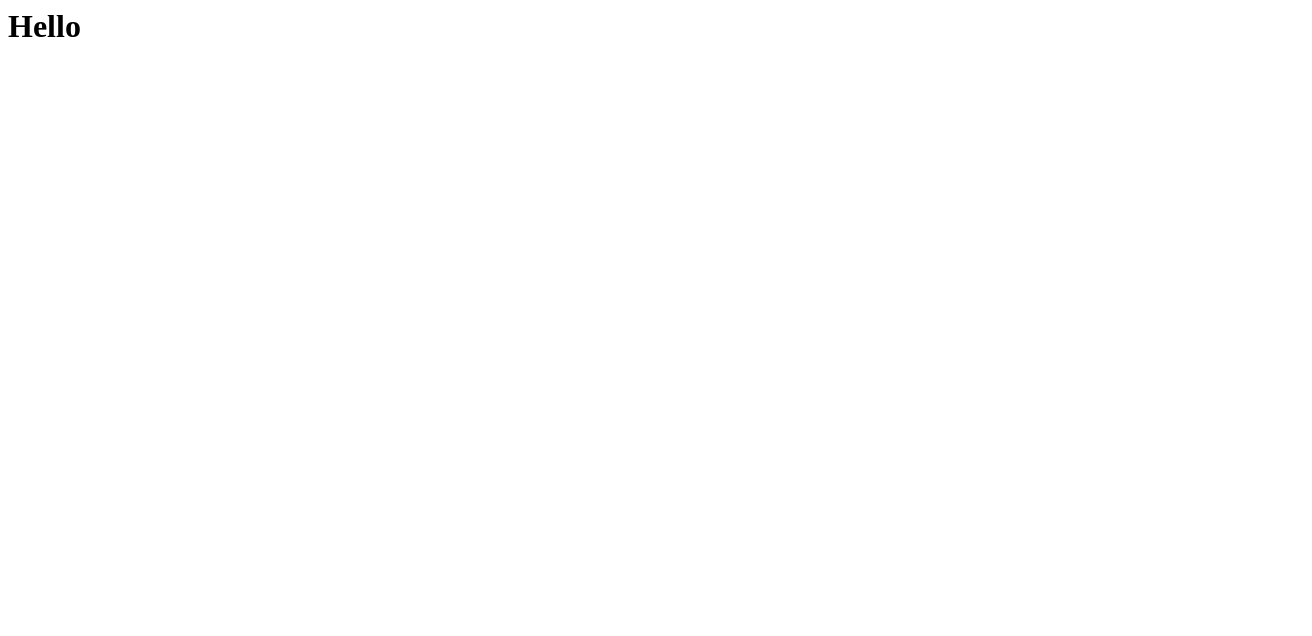
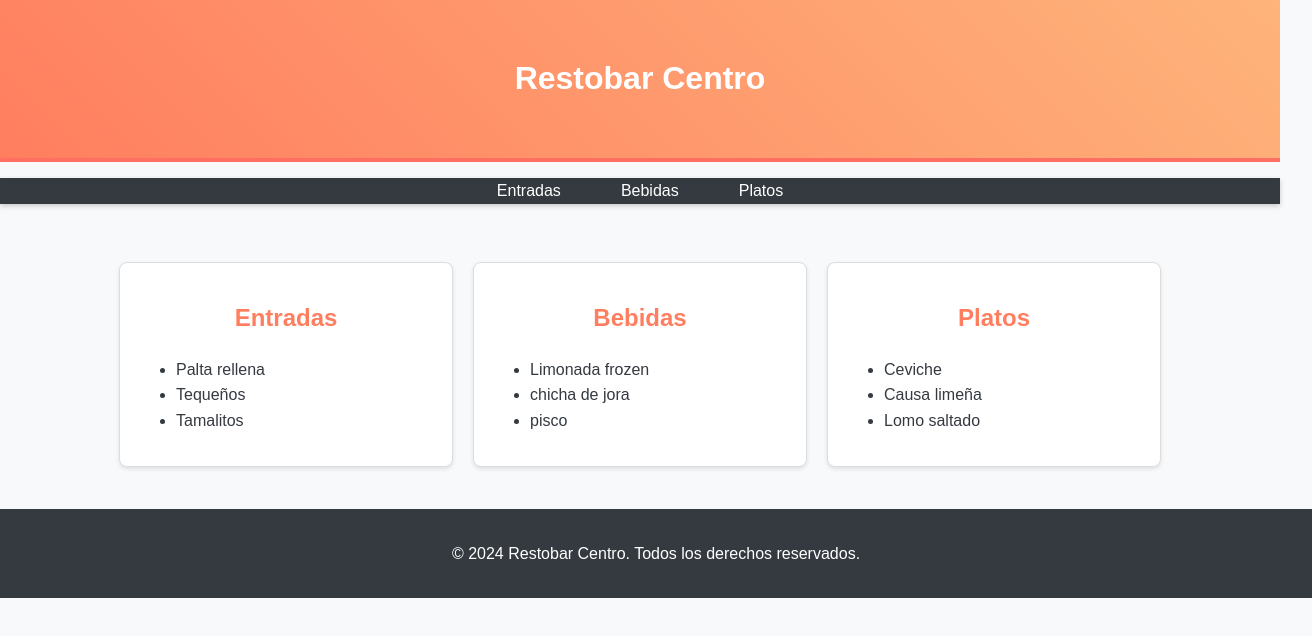
Before and after one commit to angelomendiburu/enter-ht-centro, a plain HTML site: page index.html in a window 1280 px wide. Shown: the whole page, 1312 px wide, since content can reach past the window. Drawn offline with Linux system fonts and the light colour scheme.

Commit message:
se creo home

```diff
--- a/index.html
+++ b/index.html
@@ -1 +1,140 @@
-<h1> Hello</h1>
+<!DOCTYPE html>
+<html lang="es">
+<head>
+    <meta charset="UTF-8">
+    <meta name="viewport" content="width=device-width, initial-scale=1.0">
+    <title>Restobar Centro</title>
+    <style>
+        body {
+            font-family: Arial, sans-serif;
+            margin: 0;
+            padding: 0;
+            line-height: 1.6;
+            background-color: #f8f9fa;
+            color: #343a40;
+        }
+
+        header {
+            background: linear-gradient(45deg, #ff7e5f, #feb47b);
+            color: white;
+            padding: 2rem;
+            text-align: center;
+            border-bottom: 4px solid #ff6f61;
+        }
+
+        nav {
+            background: #343a40;
+            box-shadow: 0 2px 5px rgba(0, 0, 0, 0.2);
+        }
+
+        nav ul {
+            list-style: none;
+            padding: 0;
+            display: flex;
+            justify-content: center;
+        }
+
+        nav ul li {
+            margin: 0 15px;
+        }
+
+        nav ul li a {
+            color: white;
+            text-decoration: none;
+            padding: 10px 15px;
+            transition: background 0.3s, transform 0.3s;
+        }
+
+        nav ul li a:hover {
+            background: #ff6f61;
+            border-radius: 5px;
+            transform: scale(1.1);
+        }
+
+        main {
+            display: flex;
+            flex-wrap: wrap;
+            justify-content: center;
+            padding: 2rem;
+        }
+
+        section {
+            background: white;
+            border: 1px solid #ddd;
+            border-radius: 8px;
+            padding: 1rem;
+            box-shadow: 0 2px 4px rgba(0, 0, 0, 0.1);
+            margin: 10px;
+            flex: 1 1 300px; /* Hace que las secciones tengan un tamaño mínimo y se ajusten */
+            max-width: 300px; /* Limita el ancho máximo de cada sección */
+        }
+
+        h2 {
+            color: #ff7e5f;
+            text-align: center;
+        }
+
+        footer {
+            text-align: center;
+            padding: 1rem;
+            background: #343a40;
+            color: white;
+            position: relative;
+            bottom: 0;
+            width: 100%;
+        }
+
+        @media (max-width: 600px) {
+            nav ul {
+                flex-direction: column;
+                align-items: center;
+            }
+            nav ul li {
+                margin: 5px 0;
+            }
+        }
+    </style>
+</head>
+<body>
+    <header>
+        <h1>Restobar Centro</h1>
+    </header>
+    <nav>
+        <ul>
+            <li><a href="#entradas">Entradas</a></li>
+            <li><a href="#bebidas">Bebidas</a></li>
+            <li><a href="#platos">Platos</a></li>
+        </ul>
+    </nav>
+    <main>
+        <section id="entradas">
+            <h2>Entradas</h2>
+            <ul>
+                <li>Palta rellena</li>
+                <li>Tequeños</li>
+                <li>Tamalitos</li>
+            </ul>
+        </section>
+        <section id="bebidas">
+            <h2>Bebidas</h2>
+            <ul>
+                <li>Limonada frozen</li>
+                <li>chicha de jora</li>
+                <li>pisco</li>
+            </li>
+            </ul>
+        </section>
+        <section id="platos">
+            <h2>Platos</h2>
+            <ul>
+                <li>Ceviche</li>
+                <li>Causa limeña</li>
+                <li>Lomo saltado</li>
+            </ul>
+        </section>
+    </main>
+    <footer>
+        <p>&copy; 2024 Restobar Centro. Todos los derechos reservados.</p>
+    </footer>
+</body>
+</html>
--- /dev/null
+++ b/styles.css
@@ -0,0 +1,58 @@
+body {
+    font-family: Arial, sans-serif;
+    margin: 0;
+    padding: 0;
+    line-height: 1.6;
+}
+
+header {
+    background: #333;
+    color: #fff;
+    padding: 1rem;
+    text-align: center;
+}
+
+nav {
+    background: #444;
+}
+
+nav ul {
+    list-style: none;
+    padding: 0;
+}
+
+nav ul li {
+    display: inline;
+    margin-right: 15px;
+}
+
+nav ul li a {
+    color: white;
+    text-decoration: none;
+}
+
+nav ul li a:hover {
+    text-decoration: underline;
+}
+
+main {
+    padding: 1rem;
+}
+
+section {
+    margin-bottom: 2rem;
+}
+
+footer {
+    text-align: center;
+    padding: 1rem;
+    background: #333;
+    color: #fff;
+}
+
+@media (max-width: 600px) {
+    nav ul li {
+        display: block;
+        margin: 5px 0;
+    }
+}
```
